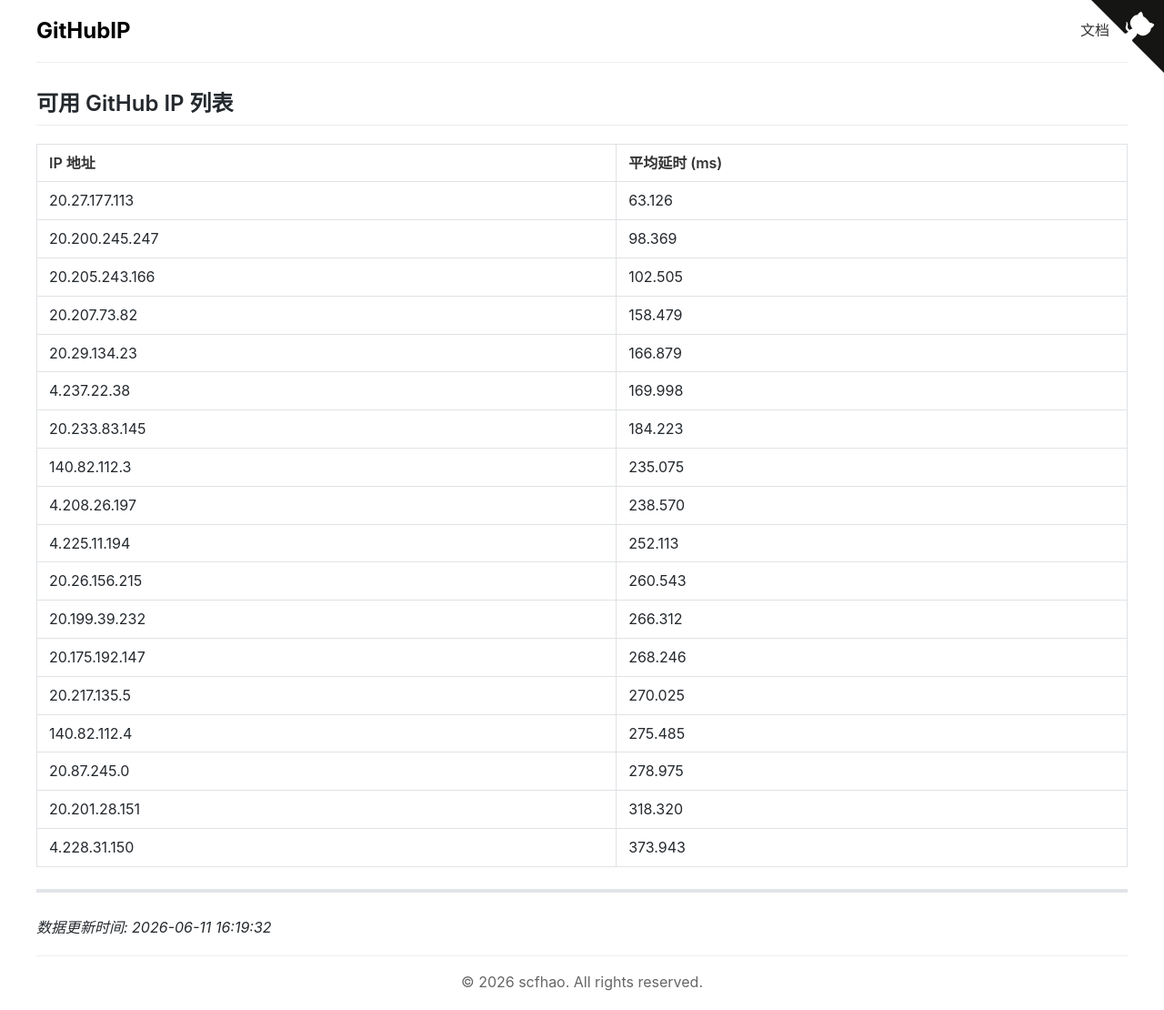
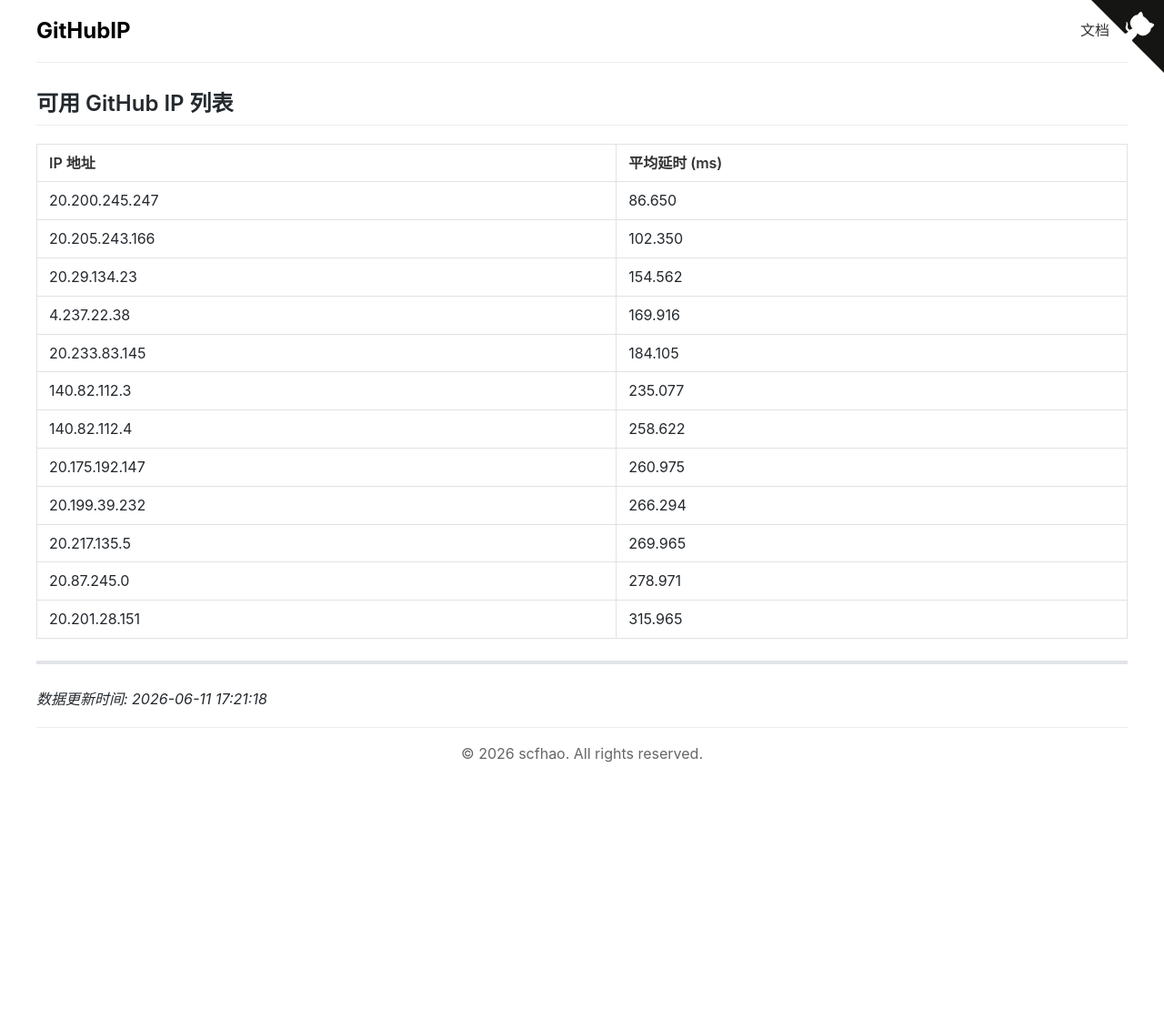
Before and after one commit to scfhao/GitHubIP, a Jekyll site: the page built from index.md, in a window 1280 px wide. Shown: the whole page at 91% size. Built offline with Jekyll 4.4.1, drawn with Linux system fonts in a browser that asks for light colours; after the commit the page ends 900 px from its top, so only the background shows below that.

Commit message:
自动脚本执行 - 2026-06-11 17:21:18

```diff
--- a/index.md
+++ b/index.md
@@ -1,32 +1,26 @@
 ---
 layout: home
 title: GitHub IP 列表
-date: 2026-06-11 16:19:32
+date: 2026-06-11 17:21:18
 ---
 
 ## 可用 GitHub IP 列表
 
 | IP 地址 | 平均延时 (ms) |
 |---------|--------------|
-| 20.27.177.113 | 63.126 |
-| 20.200.245.247 | 98.369 |
-| 20.205.243.166 | 102.505 |
-| 20.207.73.82 | 158.479 |
-| 20.29.134.23 | 166.879 |
-| 4.237.22.38 | 169.998 |
-| 20.233.83.145 | 184.223 |
-| 140.82.112.3 | 235.075 |
-| 4.208.26.197 | 238.570 |
-| 4.225.11.194 | 252.113 |
-| 20.26.156.215 | 260.543 |
-| 20.199.39.232 | 266.312 |
-| 20.175.192.147 | 268.246 |
-| 20.217.135.5 | 270.025 |
-| 140.82.112.4 | 275.485 |
-| 20.87.245.0 | 278.975 |
-| 20.201.28.151 | 318.320 |
-| 4.228.31.150 | 373.943 |
+| 20.200.245.247 | 86.650 |
+| 20.205.243.166 | 102.350 |
+| 20.29.134.23 | 154.562 |
+| 4.237.22.38 | 169.916 |
+| 20.233.83.145 | 184.105 |
+| 140.82.112.3 | 235.077 |
+| 140.82.112.4 | 258.622 |
+| 20.175.192.147 | 260.975 |
+| 20.199.39.232 | 266.294 |
+| 20.217.135.5 | 269.965 |
+| 20.87.245.0 | 278.971 |
+| 20.201.28.151 | 315.965 |
 
 ---
 
-*数据更新时间: 2026-06-11 16:19:32*
+*数据更新时间: 2026-06-11 17:21:18*
```
